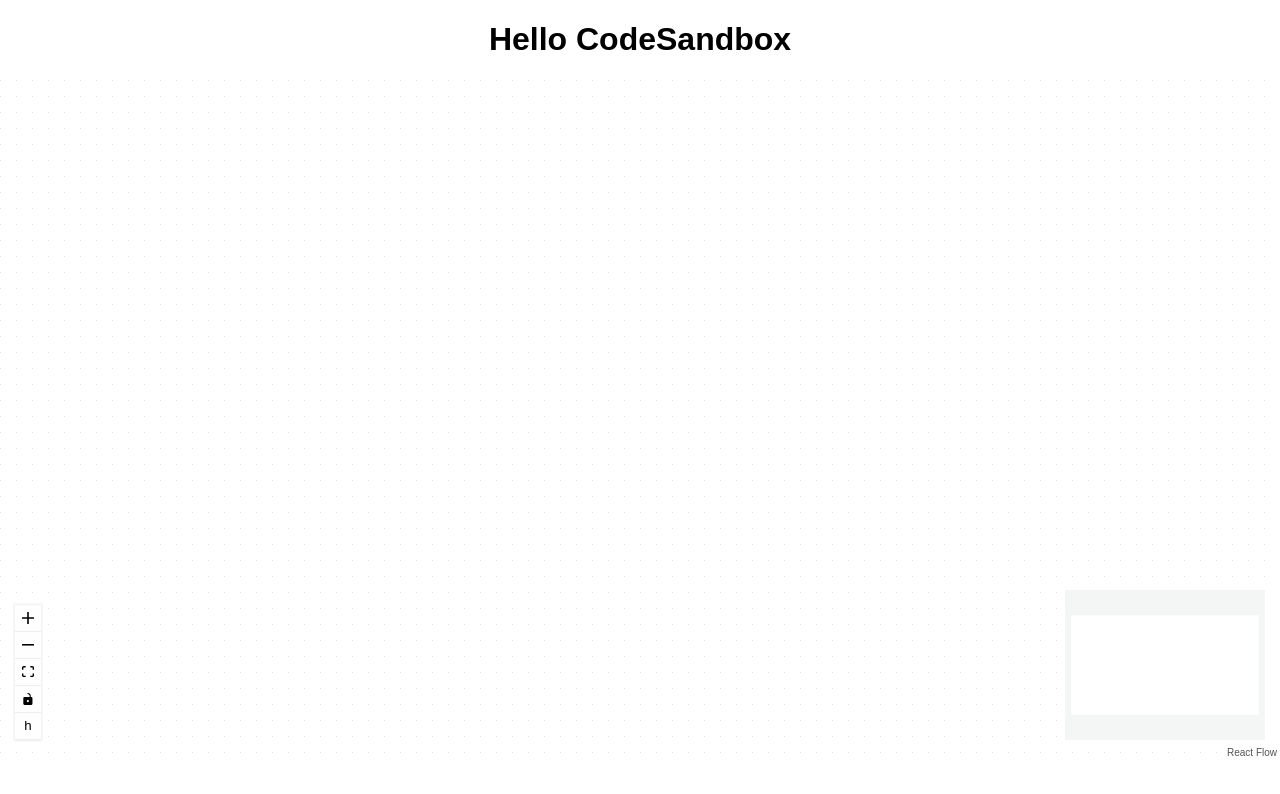
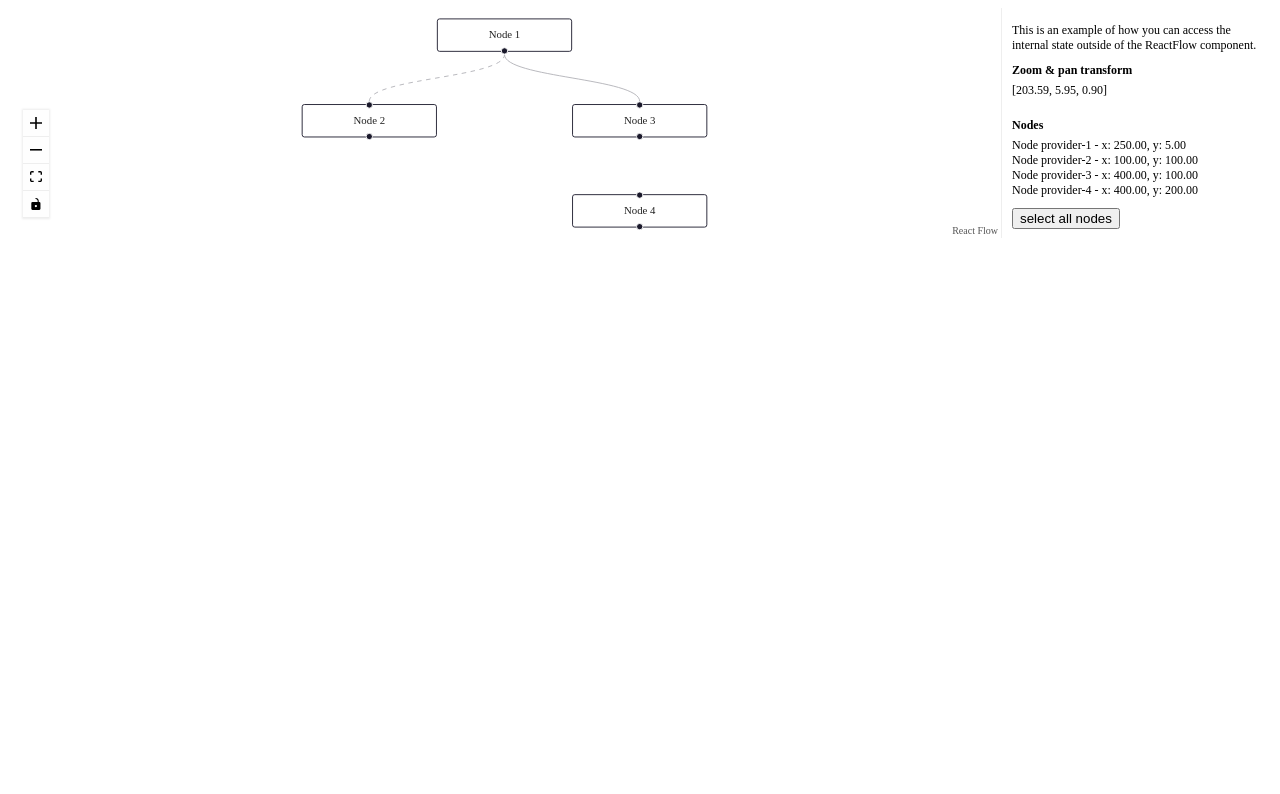
Before and after one commit to WayneMyo/app-editor, a React (Create React App) app: page / in a window 1280 px wide. Shown: the top 794 px of the page. Built offline with nearby package versions, Linux system fonts and the light colour scheme.

Commit message:
initial working sample

```diff
--- a/src/App.js
+++ b/src/App.js
@@ -1,31 +1,62 @@
-import "../src/style.css"
-import OverviewFlow from "./Flow-Builder/FlowBuilder";
-import styled from "styled-components";
-import { Container, Row, Col } from "react-bootstrap";
+import React, { useCallback } from 'react';
+import ReactFlow, {
+  ReactFlowProvider,
+  useNodesState,
+  useEdgesState,
+  addEdge,
+  Controls,
+} from 'react-flow-renderer';
 
-const ContainerDiv = styled(Container)`
-  font-family: sans-serif;
-  text-align: center;
-`;
+import Sidebar from './Sidebar.js';
 
-const DemoArea = styled(Col)`
-  width: 100%;
-  height: 85vh;
-`;
+import './index.css';
 
-export default function App() {
+const initialNodes = [
+  {
+    id: 'provider-1',
+    type: 'input',
+    data: { label: 'Node 1' },
+    position: { x: 250, y: 5 },
+  },
+  { id: 'provider-2', data: { label: 'Node 2' }, position: { x: 100, y: 100 } },
+  { id: 'provider-3', data: { label: 'Node 3' }, position: { x: 400, y: 100 } },
+  { id: 'provider-4', data: { label: 'Node 4' }, position: { x: 400, y: 200 } },
+];
+
+const initialEdges = [
+  {
+    id: 'provider-e1-2',
+    source: 'provider-1',
+    target: 'provider-2',
+    animated: true,
+  },
+  { id: 'provider-e1-3', source: 'provider-1', target: 'provider-3' },
+];
+
+const ProviderFlow = () => {
+  const [nodes, setNodes, onNodesChange] = useNodesState(initialNodes);
+  const [edges, setEdges, onEdgesChange] = useEdgesState(initialEdges);
+  const onConnect = useCallback((params) => setEdges((els) => addEdge(params, els)), []);
+
   return (
-    <ContainerDiv fluid>
-      <Row>
-        <Col>
-          <h1>Hello CodeSandbox</h1>
-        </Col>
-      </Row>
-      <Row>
-        <DemoArea>
-          <OverviewFlow />
-        </DemoArea>
-      </Row>
-    </ContainerDiv>
+    <div className="providerflow">
+      <ReactFlowProvider>
+        <div className="reactflow-wrapper">
+          <ReactFlow
+            nodes={nodes}
+            edges={edges}
+            onNodesChange={onNodesChange}
+            onEdgesChange={onEdgesChange}
+            onConnect={onConnect}
+            fitView
+          >
+            <Controls />
+          </ReactFlow>
+        </div>
+        <Sidebar nodes={nodes} setNodes={setNodes} />
+      </ReactFlowProvider>
+    </div>
   );
-}
+};
+
+export default ProviderFlow;
--- a/src/Flow-Builder/FlowBuilder.jsx
+++ /dev/null
@@ -1,65 +0,0 @@
-import React, { useState } from "react";
-
-import ReactFlow, {
-  removeElements,
-  addEdge,
-  MiniMap,
-  Controls,
-  ControlButton,
-  Background,
-  updateEdge
-} from "react-flow-renderer";
-
-import initialElements from "./InitialElements";
-
-const onLoad = (reactFlowInstance) => {
-  console.log("flow loaded:", reactFlowInstance);
-  reactFlowInstance.fitView();
-};
-
-const OverviewFlow = () => {
-  const [elements, setElements] = useState(initialElements);
-  const onElementsRemove = (elementsToRemove) =>
-    setElements((els) => removeElements(elementsToRemove, els));
-  const onConnect = (params) => setElements((els) => addEdge(params, els));
-  // gets called after end of edge gets dragged to another source or target
-  const onEdgeUpdate = (oldEdge, newConnection) =>
-    setElements((els) => updateEdge(oldEdge, newConnection, els));
-  return (
-    <ReactFlow
-      elements={elements}
-      onElementsRemove={onElementsRemove}
-      onConnect={onConnect}
-      onEdgeUpdate={onEdgeUpdate}
-      onLoad={onLoad}
-      snapToGrid={true}
-      snapGrid={[15, 15]}
-      onMove={(e) => console.log("moving")}
-    >
-      <MiniMap
-        nodeStrokeColor={(n) => {
-          if (n.style?.background) return n.style.background;
-          if (n.type === "input") return "#0041d0";
-          if (n.type === "output") return "#ff0072";
-          if (n.type === "default") return "#1a192b";
-
-          return "#eee";
-        }}
-        nodeColor={(n) => {
-          if (n.style?.background) return n.style.background;
-
-          return "#fff";
-        }}
-        nodeBorderRadius={2}
-      />
-      <Controls
-        onZoomIn={() => console.log("zoom in pressed")}
-      >
-        <ControlButton onClick={() => console.log("action")}>h</ControlButton>
-      </Controls>
-      <Background color="#aaa" gap={16} />
-    </ReactFlow>
-  );
-};
-
-export default OverviewFlow;
--- a/src/Flow-Builder/InitialElements.js
+++ /dev/null
@@ -1,120 +0,0 @@
-import React from "react";
-
-export default [
-  {
-    id: "1",
-    type: "input",
-    data: {
-      label: (
-        <>
-          Welcome to <strong>React Flow!</strong>
-        </>
-      )
-    },
-    position: { x: 250, y: 0 }
-  },
-  {
-    id: "2",
-    data: {
-      label: (
-        <>
-          This is a <strong>default node</strong>
-        </>
-      )
-    },
-    position: { x: 100, y: 100 }
-  },
-  {
-    id: "3",
-    data: {
-      label: (
-        <>
-          This one has a <strong>custom style</strong>
-        </>
-      )
-    },
-    position: { x: 400, y: 100 },
-    style: {
-      background: "#D6D5E6",
-      color: "#333",
-      border: "1px solid #222138",
-      width: 180
-    }
-  },
-  {
-    id: "4",
-    position: { x: 250, y: 200 },
-    data: {
-      label: "Another default node"
-    }
-  },
-  {
-    id: "5",
-    data: {
-      label: "Node id: 5"
-    },
-    position: { x: 250, y: 325 }
-  },
-  {
-    id: "6",
-    type: "output",
-    data: {
-      label: (
-        <>
-          An <strong>output node</strong>
-        </>
-      )
-    },
-    position: { x: 100, y: 480 }
-  },
-  {
-    id: "7",
-    type: "output",
-    data: { label: "Another output node" },
-    position: { x: 400, y: 450 }
-  },
-  {
-    id: "e1-2",
-    source: "1",
-    target: "2",
-    arrowHeadType: 'arrowclosed',
-    // label: "this is an edge label",
-    style: {
-      // stroke: "black",
-      // strokeWidth: 2
-      strokeDasharray: "4 "
-    }
-  },
-  { id: "e1-3", source: "1", target: "3" },
-  {
-    id: "e3-4",
-    source: "3",
-    target: "4",
-    animated: true,
-    label: "animated edge"
-  },
-  {
-    id: "e4-5",
-    source: "4",
-    target: "5",
-    arrowHeadType: "arrowclosed",
-    label: "edge with arrow head"
-  },
-  {
-    id: "e5-6",
-    source: "5",
-    target: "6",
-    type: "smoothstep",
-    label: "smooth step edge"
-  },
-  {
-    id: "e5-7",
-    source: "5",
-    target: "7",
-    type: "step",
-    style: { stroke: "#f6ab6c" },
-    label: "a step edge",
-    animated: true,
-    labelStyle: { fill: "#f6ab6c", fontWeight: 700 }
-  }
-];
--- /dev/null
+++ b/src/Sidebar.js
@@ -0,0 +1,39 @@
+import React, { useCallback } from 'react';
+import { useStore } from 'react-flow-renderer';
+
+const transformSelector = (state) => state.transform;
+
+export default ({ nodes, setNodes }) => {
+  const transform = useStore(transformSelector);
+
+  const selectAll = useCallback(() => {
+    setNodes((nds) =>
+      nds.map((node) => {
+        node.selected = true;
+        return node;
+      })
+    );
+  }, [setNodes]);
+
+  return (
+    <aside>
+      <div className="description">
+        This is an example of how you can access the internal state outside of the ReactFlow component.
+      </div>
+      <div className="title">Zoom & pan transform</div>
+      <div className="transform">
+        [{transform[0].toFixed(2)}, {transform[1].toFixed(2)}, {transform[2].toFixed(2)}]
+      </div>
+      <div className="title">Nodes</div>
+      {nodes.map((node) => (
+        <div key={node.id}>
+          Node {node.id} - x: {node.position.x.toFixed(2)}, y: {node.position.y.toFixed(2)}
+        </div>
+      ))}
+
+      <div className="selectall">
+        <button onClick={selectAll}>select all nodes</button>
+      </div>
+    </aside>
+  );
+};
--- a/src/index.css
+++ b/src/index.css
@@ -1,13 +1,46 @@
-body {
-  margin: 0;
-  font-family: -apple-system, BlinkMacSystemFont, 'Segoe UI', 'Roboto', 'Oxygen',
-    'Ubuntu', 'Cantarell', 'Fira Sans', 'Droid Sans', 'Helvetica Neue',
-    sans-serif;
-  -webkit-font-smoothing: antialiased;
-  -moz-osx-font-smoothing: grayscale;
+.providerflow {
+  flex-direction: column;
+  display: flex;
+  flex-grow: 1;
+  height: 100%;
 }
 
-code {
-  font-family: source-code-pro, Menlo, Monaco, Consolas, 'Courier New',
-    monospace;
+.providerflow aside {
+  border-left: 1px solid #eee;
+  padding: 15px 10px;
+  font-size: 12px;
+  background: #fff;
 }
+
+.providerflow aside .description {
+  margin-bottom: 10px;
+}
+
+.providerflow aside .title {
+  font-weight: 700;
+  margin-bottom: 5px;
+}
+
+.providerflow aside .transform {
+  margin-bottom: 20px;
+}
+
+.providerflow .reactflow-wrapper {
+  flex-grow: 1;
+}
+
+.providerflow .selectall {
+  margin-top: 10px;
+}
+
+@media screen and (min-width: 768px) {
+  .providerflow {
+    flex-direction: row;
+  }
+
+  .providerflow aside {
+    width: 20%;
+    max-width: 250px;
+    height: 200px;
+  }
+}
```
